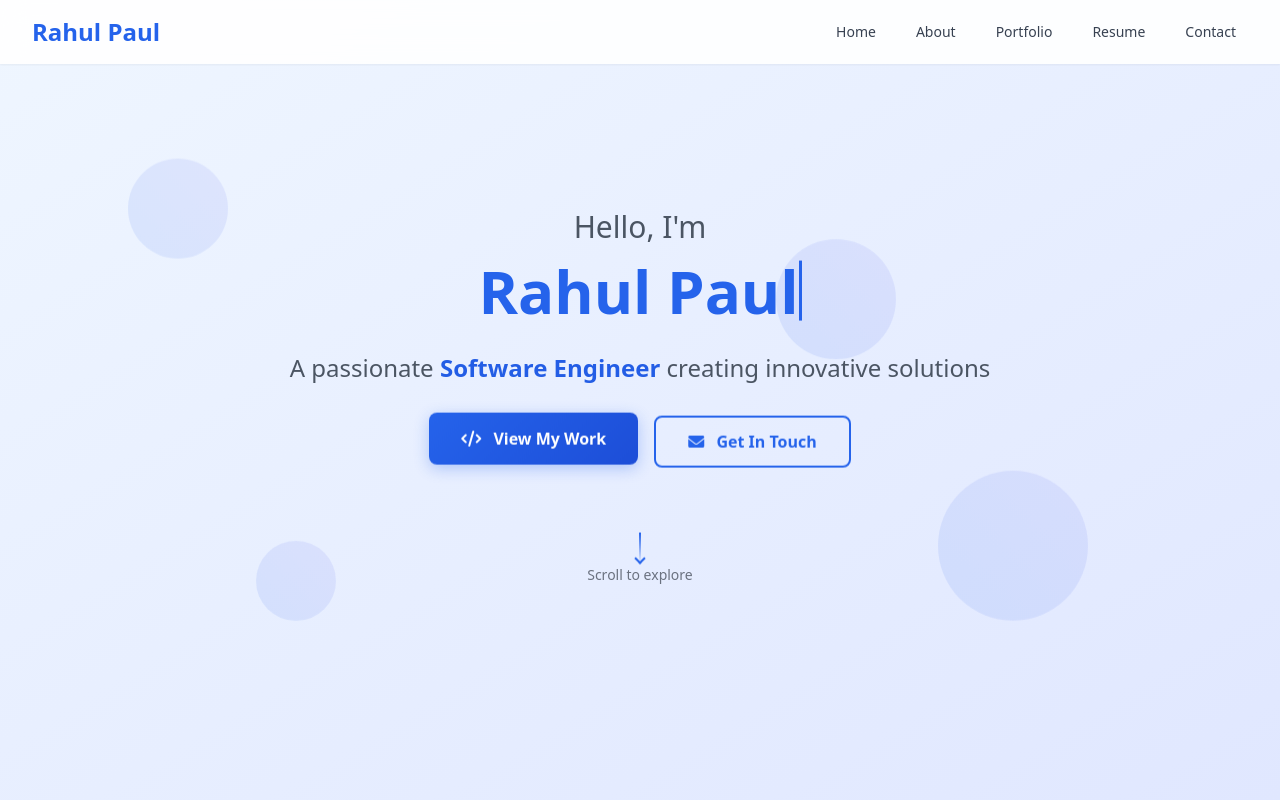
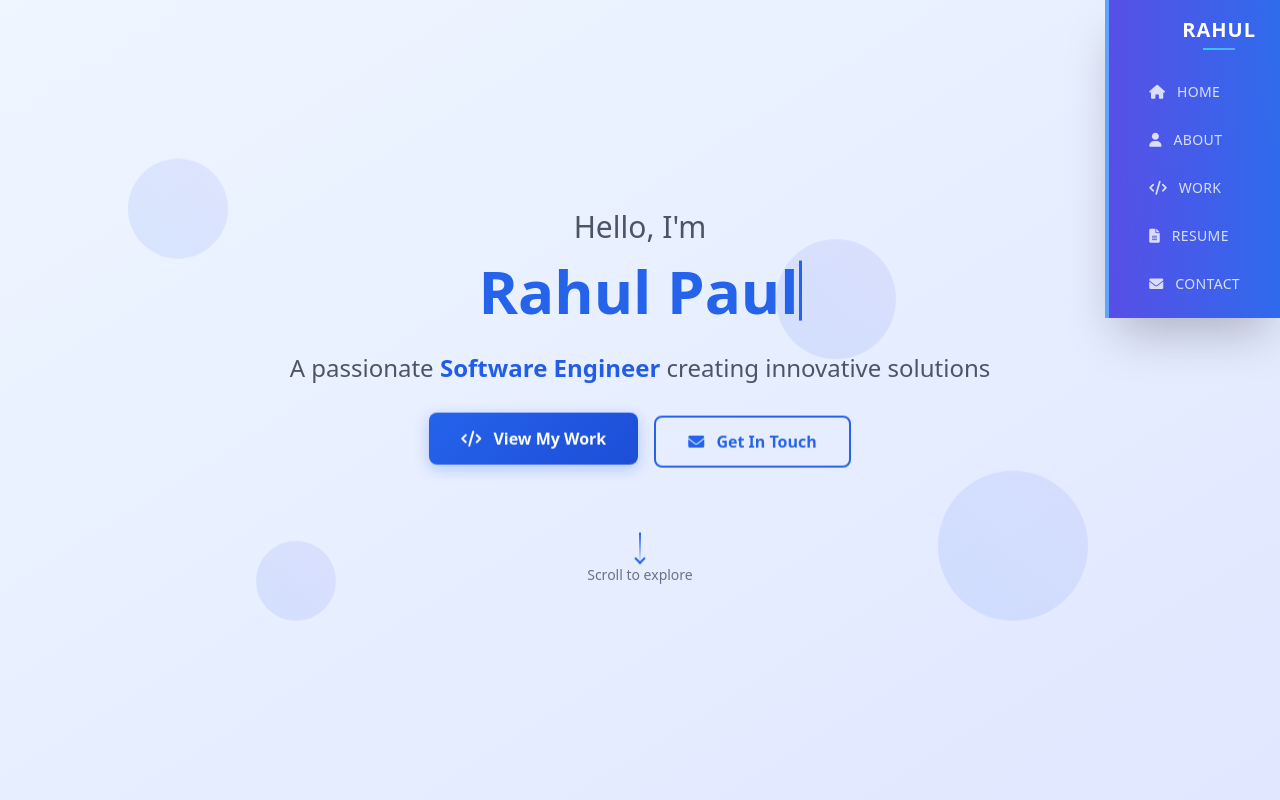
Before and after one commit to RPaul07/Personal_Website, a website: page index.html in a window 1280 px wide. Shown: the top 800 px of the page. Drawn offline with nearby package versions, Linux system fonts and the light colour scheme.

Commit message:
trying something new with the navigation

```diff
--- a/src/components/navigation.html
+++ b/src/components/navigation.html
@@ -1,34 +1,83 @@
 <!-- Navigation -->
-<nav id="navbar" class="fixed top-0 w-full bg-white/90 backdrop-blur-md shadow-sm z-50 transition-all duration-300">
-    <div class="max-w-7xl mx-auto px-4 sm:px-6 lg:px-8">
-        <div class="flex justify-between items-center h-16">
-            <div class="flex-shrink-0">
-                <h1 class="text-2xl font-bold text-blue-600">Rahul Paul</h1>
+<nav id="navbar" class="fixed top-0 right-0 w-auto bg-gradient-to-l from-blue-600/95 to-indigo-600/95 backdrop-blur-lg shadow-2xl z-50 transition-all duration-500 border-l-4 border-blue-400">
+    <div class="px-6 py-4">
+        <div class="flex flex-col items-end space-y-2">
+            <!-- Logo/Brand -->
+            <div class="mb-4">
+                <h1 class="text-xl font-bold text-white tracking-wider">RAHUL</h1>
+                <div class="w-8 h-0.5 bg-gradient-to-r from-cyan-400 to-blue-400 mx-auto mt-1"></div>
             </div>
-            <div class="hidden md:block">
-                <div class="ml-10 flex items-baseline space-x-4">
-                    <a href="#home" class="nav-link text-gray-700 hover:text-blue-600 px-3 py-2 rounded-md text-sm font-medium transition-colors">Home</a>
-                    <a href="#about" class="nav-link text-gray-700 hover:text-blue-600 px-3 py-2 rounded-md text-sm font-medium transition-colors">About</a>
-                    <a href="#portfolio" class="nav-link text-gray-700 hover:text-blue-600 px-3 py-2 rounded-md text-sm font-medium transition-colors">Portfolio</a>
-                    <a href="#resume" class="nav-link text-gray-700 hover:text-blue-600 px-3 py-2 rounded-md text-sm font-medium transition-colors">Resume</a>
-                    <a href="#contact" class="nav-link text-gray-700 hover:text-blue-600 px-3 py-2 rounded-md text-sm font-medium transition-colors">Contact</a>
-                </div>
+
+            <!-- Desktop Navigation -->
+            <div class="hidden md:flex flex-col space-y-3">
+                <a href="#home" class="nav-link-cool group relative text-white/80 hover:text-white px-4 py-2 rounded-l-full transition-all duration-300 hover:bg-white/10 hover:shadow-lg">
+                    <span class="flex items-center space-x-3">
+                        <i class="fas fa-home text-sm group-hover:scale-110 transition-transform duration-300"></i>
+                        <span class="text-sm font-medium tracking-wide">HOME</span>
+                    </span>
+                    <div class="absolute left-0 top-0 w-1 h-full bg-gradient-to-b from-cyan-400 to-blue-400 opacity-0 group-hover:opacity-100 transition-opacity duration-300"></div>
+                </a>
+
+                <a href="#about" class="nav-link-cool group relative text-white/80 hover:text-white px-4 py-2 rounded-l-full transition-all duration-300 hover:bg-white/10 hover:shadow-lg">
+                    <span class="flex items-center space-x-3">
+                        <i class="fas fa-user text-sm group-hover:scale-110 transition-transform duration-300"></i>
+                        <span class="text-sm font-medium tracking-wide">ABOUT</span>
+                    </span>
+                    <div class="absolute left-0 top-0 w-1 h-full bg-gradient-to-b from-cyan-400 to-blue-400 opacity-0 group-hover:opacity-100 transition-opacity duration-300"></div>
+                </a>
+
+                <a href="#portfolio" class="nav-link-cool group relative text-white/80 hover:text-white px-4 py-2 rounded-l-full transition-all duration-300 hover:bg-white/10 hover:shadow-lg">
+                    <span class="flex items-center space-x-3">
+                        <i class="fas fa-code text-sm group-hover:scale-110 transition-transform duration-300"></i>
+                        <span class="text-sm font-medium tracking-wide">WORK</span>
+                    </span>
+                    <div class="absolute left-0 top-0 w-1 h-full bg-gradient-to-b from-cyan-400 to-blue-400 opacity-0 group-hover:opacity-100 transition-opacity duration-300"></div>
+                </a>
+
+                <a href="#resume" class="nav-link-cool group relative text-white/80 hover:text-white px-4 py-2 rounded-l-full transition-all duration-300 hover:bg-white/10 hover:shadow-lg">
+                    <span class="flex items-center space-x-3">
+                        <i class="fas fa-file-alt text-sm group-hover:scale-110 transition-transform duration-300"></i>
+                        <span class="text-sm font-medium tracking-wide">RESUME</span>
+                    </span>
+                    <div class="absolute left-0 top-0 w-1 h-full bg-gradient-to-b from-cyan-400 to-blue-400 opacity-0 group-hover:opacity-100 transition-opacity duration-300"></div>
+                </a>
+
+                <a href="#contact" class="nav-link-cool group relative text-white/80 hover:text-white px-4 py-2 rounded-l-full transition-all duration-300 hover:bg-white/10 hover:shadow-lg">
+                    <span class="flex items-center space-x-3">
+                        <i class="fas fa-envelope text-sm group-hover:scale-110 transition-transform duration-300"></i>
+                        <span class="text-sm font-medium tracking-wide">CONTACT</span>
+                    </span>
+                    <div class="absolute left-0 top-0 w-1 h-full bg-gradient-to-b from-cyan-400 to-blue-400 opacity-0 group-hover:opacity-100 transition-opacity duration-300"></div>
+                </a>
             </div>
+
+            <!-- Mobile Menu Button -->
             <div class="md:hidden">
-                <button id="mobile-menu-button" class="text-gray-700 hover:text-blue-600 focus:outline-none">
-                    <i class="fas fa-bars text-xl"></i>
+                <button id="mobile-menu-button" class="text-white/80 hover:text-white focus:outline-none p-2 rounded-full hover:bg-white/10 transition-all duration-300">
+                    <i class="fas fa-bars text-lg"></i>
                 </button>
             </div>
         </div>
     </div>
-    <!-- Mobile menu -->
-    <div id="mobile-menu" class="md:hidden hidden">
-        <div class="px-2 pt-2 pb-3 space-y-1 sm:px-3 bg-white border-t">
-            <a href="#home" class="mobile-nav-link block px-3 py-2 rounded-md text-base font-medium text-gray-700 hover:text-blue-600">Home</a>
-            <a href="#about" class="mobile-nav-link block px-3 py-2 rounded-md text-base font-medium text-gray-700 hover:text-blue-600">About</a>
-            <a href="#portfolio" class="mobile-nav-link block px-3 py-2 rounded-md text-base font-medium text-gray-700 hover:text-blue-600">Portfolio</a>
-            <a href="#resume" class="mobile-nav-link block px-3 py-2 rounded-md text-base font-medium text-gray-700 hover:text-blue-600">Resume</a>
-            <a href="#contact" class="mobile-nav-link block px-3 py-2 rounded-md text-base font-medium text-gray-700 hover:text-blue-600">Contact</a>
+
+    <!-- Mobile Menu -->
+    <div id="mobile-menu" class="md:hidden hidden bg-gradient-to-b from-blue-600/95 to-indigo-600/95 backdrop-blur-lg border-t border-blue-400/30">
+        <div class="px-6 py-4 space-y-2">
+            <a href="#home" class="mobile-nav-link-cool block text-white/80 hover:text-white px-4 py-3 rounded-lg text-sm font-medium transition-all duration-300 hover:bg-white/10">
+                <i class="fas fa-home mr-3"></i>Home
+            </a>
+            <a href="#about" class="mobile-nav-link-cool block text-white/80 hover:text-white px-4 py-3 rounded-lg text-sm font-medium transition-all duration-300 hover:bg-white/10">
+                <i class="fas fa-user mr-3"></i>About
+            </a>
+            <a href="#portfolio" class="mobile-nav-link-cool block text-white/80 hover:text-white px-4 py-3 rounded-lg text-sm font-medium transition-all duration-300 hover:bg-white/10">
+                <i class="fas fa-code mr-3"></i>Portfolio
+            </a>
+            <a href="#resume" class="mobile-nav-link-cool block text-white/80 hover:text-white px-4 py-3 rounded-lg text-sm font-medium transition-all duration-300 hover:bg-white/10">
+                <i class="fas fa-file-alt mr-3"></i>Resume
+            </a>
+            <a href="#contact" class="mobile-nav-link-cool block text-white/80 hover:text-white px-4 py-3 rounded-lg text-sm font-medium transition-all duration-300 hover:bg-white/10">
+                <i class="fas fa-envelope mr-3"></i>Contact
+            </a>
         </div>
     </div>
 </nav>
--- a/src/styles/styles.css
+++ b/src/styles/styles.css
@@ -3,6 +3,99 @@
 /* Smooth scrolling */
 html {
     scroll-behavior: smooth;
+}
+
+/* Cool Navigation Animations */
+@keyframes slideInFromRight {
+    from {
+        opacity: 0;
+        transform: translateX(100px);
+    }
+    to {
+        opacity: 1;
+        transform: translateX(0);
+    }
+}
+
+@keyframes pulseGlow {
+    0%, 100% {
+        box-shadow: 0 0 5px rgba(59, 130, 246, 0.3);
+    }
+    50% {
+        box-shadow: 0 0 20px rgba(59, 130, 246, 0.6), 0 0 30px rgba(59, 130, 246, 0.4);
+    }
+}
+
+@keyframes shimmer {
+    0% {
+        background-position: -200px 0;
+    }
+    100% {
+        background-position: calc(200px + 100%) 0;
+    }
+}
+
+/* Navigation Cool Effects */
+#navbar {
+    animation: slideInFromRight 0.8s ease-out;
+}
+
+.nav-link-cool {
+    position: relative;
+    overflow: hidden;
+}
+
+.nav-link-cool::before {
+    content: '';
+    position: absolute;
+    top: 0;
+    left: -100%;
+    width: 100%;
+    height: 100%;
+    background: linear-gradient(90deg, transparent, rgba(255, 255, 255, 0.1), transparent);
+    transition: left 0.5s;
+}
+
+.nav-link-cool:hover::before {
+    left: 100%;
+}
+
+.nav-link-cool:hover {
+    animation: pulseGlow 2s infinite;
+}
+
+.mobile-nav-link-cool {
+    position: relative;
+    overflow: hidden;
+}
+
+.mobile-nav-link-cool::before {
+    content: '';
+    position: absolute;
+    top: 0;
+    left: -100%;
+    width: 100%;
+    height: 100%;
+    background: linear-gradient(90deg, transparent, rgba(255, 255, 255, 0.1), transparent);
+    transition: left 0.3s;
+}
+
+.mobile-nav-link-cool:hover::before {
+    left: 100%;
+}
+
+/* Floating animation for navbar */
+@keyframes float {
+    0%, 100% {
+        transform: translateY(0px);
+    }
+    50% {
+        transform: translateY(-3px);
+    }
+}
+
+#navbar:hover {
+    animation: float 3s ease-in-out infinite;
 }
 
 /* Enhanced Hero Section Animations */
```
